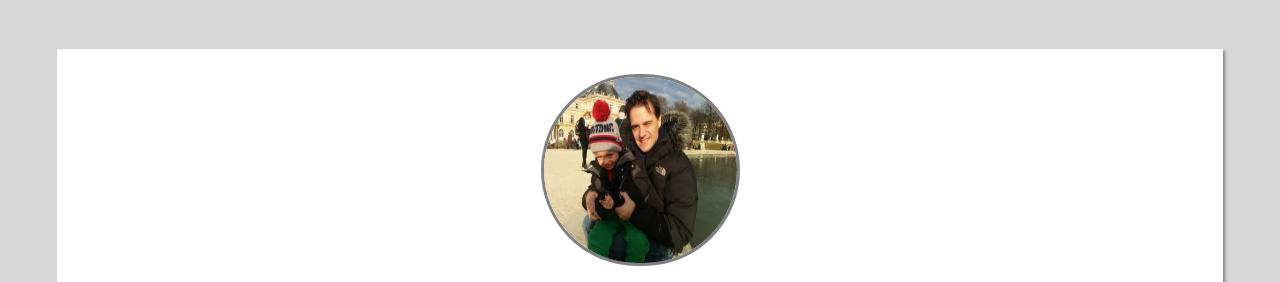
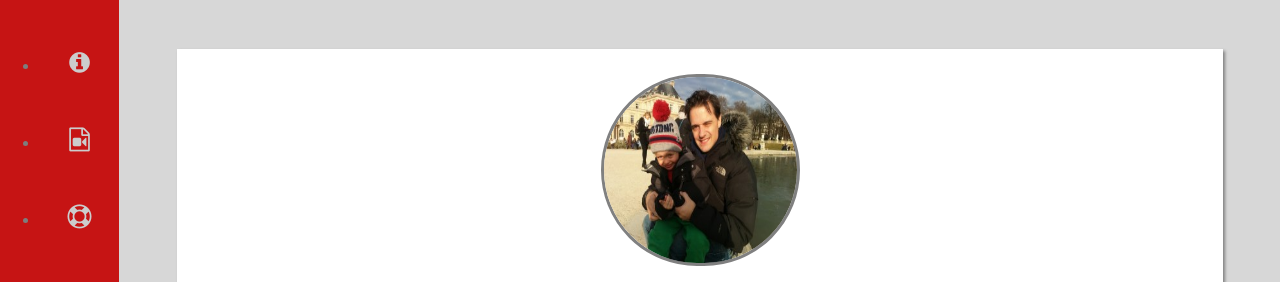
Before and after one commit to IanPurdom/profile, a plain HTML site: page index.html in a window 1280 px wide. Shown: the top 282 px of the page. Drawn offline with Linux system fonts and the light colour scheme.

```diff
--- a/index.html
+++ b/index.html
@@ -7,6 +7,29 @@
     <link href="https://maxcdn.bootstrapcdn.com/font-awesome/4.7.0/css/font-awesome.min.css" rel="stylesheet">
   </head>
   <body>
+    <div id=sidebar>
+      <ul>
+        <li>
+          <a href="#summary">
+            <i class="fa fa-info-circle">
+            </i>
+          </a>
+        </li>
+        <li>
+          <a href="#favorite-movie">
+            <i class="fa fa-file-video-o">
+            </i>
+          </a>
+        </li>
+        <li>
+          <a href="#footer">
+            <i class="fa fa-life-ring">
+            </i>
+          </a>
+        </li>
+      </ul>
+    </div>
+    <div id=content>
       <div class=container>
         <div class="card text-center
         ">
@@ -71,6 +94,9 @@
          </ul>
         </div>
       </div>
+    </div>
+
+
 
   </body>
 </html>
--- a/style.css
+++ b/style.css
@@ -89,6 +89,20 @@
   width: 150px;
 }
 
+#sidebar{
+  position: fixed;
+  left: 0;
+  top: 0;
+  bottom: 0;
+  width: 119px;
+  text-align: center;
+  background-color: #C61414;
+}
+
+#content{
+  margin-left: 120px;
+}
+
 @media (max-width: 960px) {
   /* For a screen < 960px, this CSS will be read */
   .container {
@@ -112,3 +126,9 @@
 ⚠️⚠️⚠️ Be careful with the order of your media queries ⚠️⚠️⚠️
 
 As with if statements in ruby, order matters! If several conditions are true, the last CSS rule will be applied.*/
+
+
+#sidebar li {
+  margin-top: 50px;
+  margin-bottom: 50px;
+}
```
Lines whose indentation alone changed are shown as unchanged.
